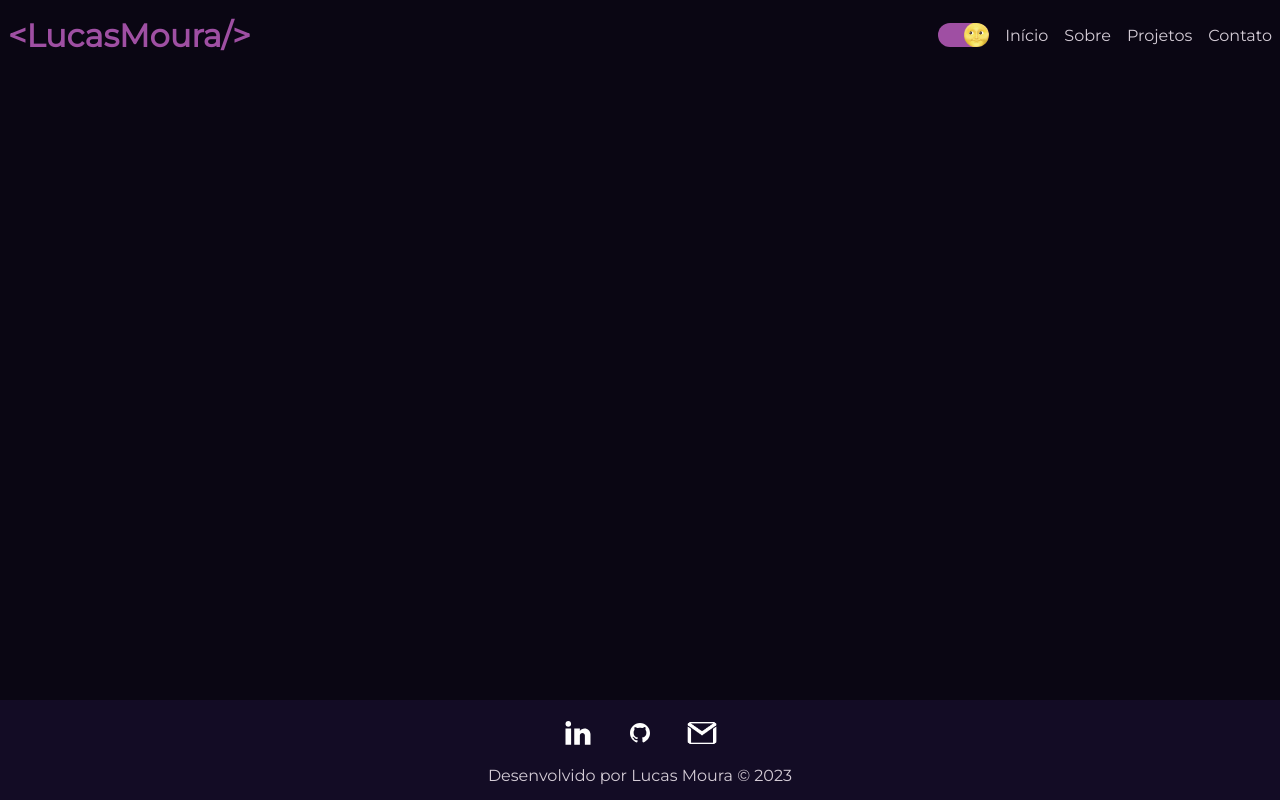
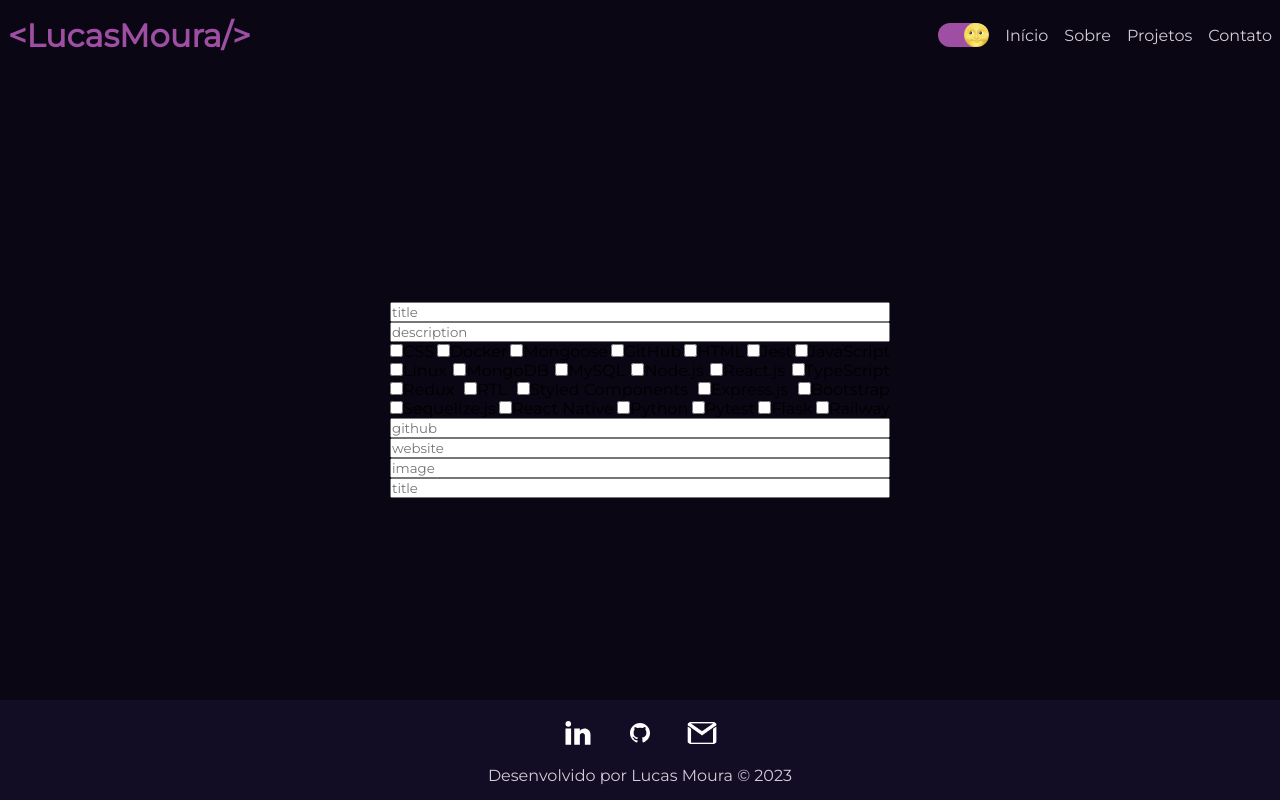
Before and after one commit to lcsrbr/Portfolio, a React (Create React App) app: page /admin in a window 1280 px wide. Built offline with nearby package versions, Linux system fonts and the light colour scheme.

Commit message:
iniciando admin

```diff
--- a/src/App.tsx
+++ b/src/App.tsx
@@ -12,6 +12,8 @@ import { useSelector } from 'react-redux';
 import { RootState } from '../src/redux/store';
 import { ThemeProvider } from 'styled-components';
 import GlobalStyle from './styles/globalStyles';
+import Admin from './pages/Admin';
+import NotFound from './pages/NotFound';
 
 function App() {
   const colors = useSelector(({ theme }: RootState) => theme.theme);
@@ -30,9 +32,11 @@ function App() {
           >
             <Switch location={location}>
               <Route exact path="/" component={Home} />
+              <Route exact path="/admin" component={Admin} />
               <Route path="/about" component={About} />
               <Route path="/contact" component={Contact} />
               <Route path="/projects" component={Projects} />
+              <Route path="*" component={NotFound} />
             </Switch>
           </CSSTransition>
         </TransitionGroup>
--- /dev/null
+++ b/src/pages/Admin/index.tsx
@@ -0,0 +1,50 @@
+import React, { useState } from 'react';
+import {
+  techs as techArr,
+  techsGenerator,
+} from '../../components/Technologies/services';
+import { Main } from './styles';
+
+function Admin() {
+  const [title, setTitle] = useState('');
+  const [description, setDescription] = useState('');
+  const [techs, setTechs] = useState([]);
+  const [github, setGithub] = useState('');
+  const [website, setWebsite] = useState('');
+  const [image, setImage] = useState('');
+
+  const teste = {
+    title,
+    description,
+    techs: techsGenerator(techs),
+    links: {
+      github,
+      website,
+    },
+    image,
+  };
+  return (
+    <Main>
+      <form>
+        <input type="text" placeholder="title" />
+        <input type="text" placeholder="description" />
+        <section>
+          {techArr.map(tech => {
+            return (
+              <div key={tech.name}>
+                <input type="checkbox" />
+                <label>{tech.name}</label>
+              </div>
+            );
+          })}
+        </section>
+        <input type="text" placeholder="github" />
+        <input type="text" placeholder="website" />
+        <input type="text" placeholder="image" />
+        <input type="text" placeholder="title" />
+      </form>
+    </Main>
+  );
+}
+
+export default Admin;
--- /dev/null
+++ b/src/pages/Admin/styles.ts
@@ -0,0 +1,22 @@
+import styled from 'styled-components';
+
+export const Main = styled.div`
+  display: flex;
+  justify-content: center;
+  align-items: center;
+  flex-direction: column;
+  height: 100vh;
+  p {
+    font-size: 3rem;
+  }
+  form {
+    display: flex;
+    flex-direction: column;
+    section {
+      display: flex;
+      width: 500px;
+      justify-content: space-between;
+      flex-wrap: wrap;
+    }
+  }
+`;
--- /dev/null
+++ b/src/pages/NotFound/index.tsx
@@ -0,0 +1,12 @@
+import React from 'react';
+import { NotFoundDiv } from './styles';
+
+function NotFound() {
+  return (
+    <NotFoundDiv>
+      <p>Not Found</p>
+    </NotFoundDiv>
+  );
+}
+
+export default NotFound;
--- /dev/null
+++ b/src/pages/NotFound/styles.ts
@@ -0,0 +1,12 @@
+import styled from 'styled-components';
+
+export const NotFoundDiv = styled.div`
+  display: flex;
+  justify-content: center;
+  align-items: center;
+  flex-direction: column;
+  height: 100vh;
+  p {
+    font-size: 3rem;
+  }
+`;
```
Also changed, not shown: 2 other files (tests, documents, lock files or other folders).
